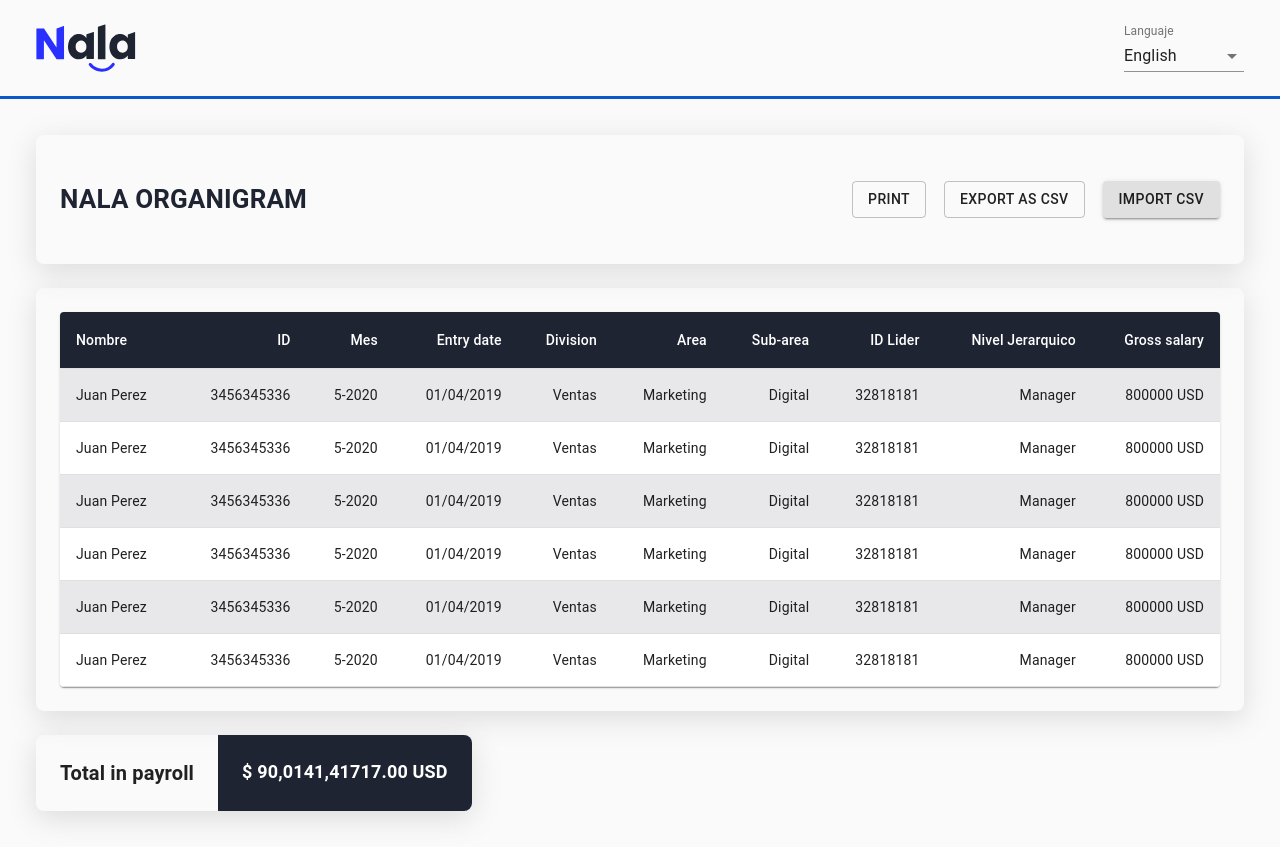
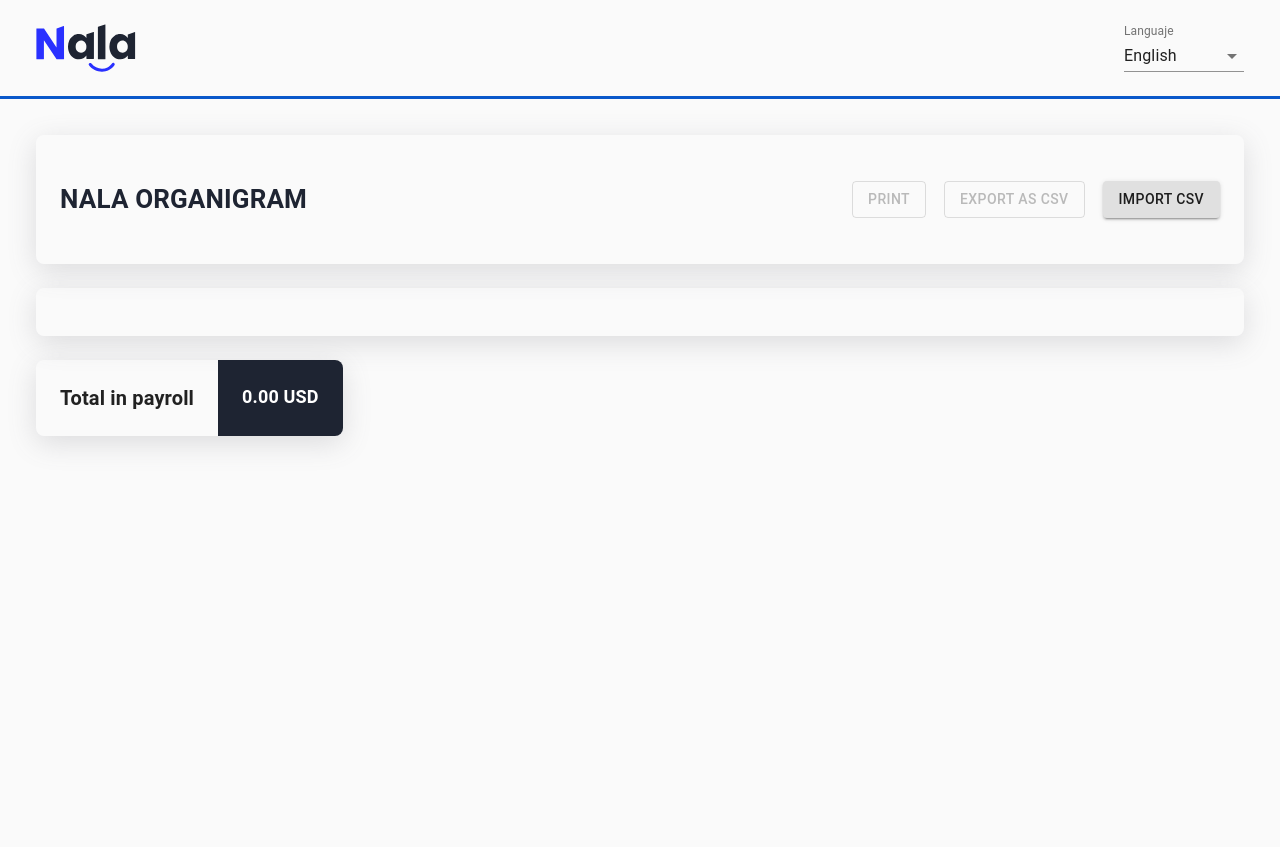
Before and after one commit to wilmion/nala-rocks-exam, a React (Create React App) app: page / in a window 1280 px wide. After the commit the page ends 800 px from the top, so only its background shows below. Built offline with nearby package versions, Linux system fonts and the light colour scheme.

Commit message:
Update Props of components and csv state added

```diff
--- a/src/App.tsx
+++ b/src/App.tsx
@@ -1,4 +1,4 @@
-import React from "react";
+import React, { useState } from "react";
 
 import { PrimordialLayoutStyled } from "./styles/Layouts/primordial-layout.styled";
 
@@ -8,12 +8,16 @@
 import { TableCustom } from "./components/Table";
 
 function App() {
+  const [data, setData] = useState<string[][]>([[]]);
+
+  const bodyData = data.filter((_, i) => i !== 0);
+
   return (
     <div>
       <Header />
       <PrimordialLayoutStyled>
-        <TableActions />
-        <TableCustom />
+        <TableActions onLoadCsv={setData} />
+        <TableCustom headers={data[0]} bodyData={bodyData} />
         <TableTotal />
       </PrimordialLayoutStyled>
     </div>
--- a/src/components/Table/TableTotal.tsx
+++ b/src/components/Table/TableTotal.tsx
@@ -2,11 +2,15 @@
 
 import { TableTotalStyled } from "../../styles/components/table.styled";
 
-export const TableTotal = () => {
+interface Props {
+  readonly total?: number;
+}
+
+export const TableTotal = ({ total = 0 }: Props): JSX.Element => {
   return (
     <TableTotalStyled>
       <span className="t-t-label">Total in payroll</span>
-      <span className="t-t-value">$ 90,0141,41717.00 USD</span>
+      <span className="t-t-value">{total.toFixed(2)} USD</span>
     </TableTotalStyled>
   );
 };
--- a/src/components/Table/index.tsx
+++ b/src/components/Table/index.tsx
@@ -12,98 +12,41 @@
   TableCell,
 } from "@material-ui/core";
 
-export const TableCustom = () => {
+interface Props {
+  readonly headers: string[];
+  readonly bodyData: Array<string[]>;
+}
+
+export const TableCustom = ({ headers, bodyData }: Props) => {
   return (
     <TableStyled>
       <TableContainer component={Paper}>
         <Table aria-label="asdaw">
           <TableHead>
             <TableRow>
-              <TableCell>Nombre</TableCell>
-              <TableCell align="right">ID</TableCell>
-              <TableCell align="right">Mes</TableCell>
-              <TableCell align="right">Entry date</TableCell>
-              <TableCell align="right">Division</TableCell>
-              <TableCell align="right">Area</TableCell>
-              <TableCell align="right">Sub-area</TableCell>
-              <TableCell align="right">ID Lider</TableCell>
-              <TableCell align="right">Nivel Jerarquico</TableCell>
-              <TableCell align="right">Gross salary</TableCell>
+              {headers.map((header, index) => (
+                <TableCell
+                  key={`table-cell-header-${header}-{index}`}
+                  align={index !== 0 ? "right" : "left"}
+                >
+                  {header}
+                </TableCell>
+              ))}
             </TableRow>
           </TableHead>
           <TableBody>
-            <TableRow className="t-row-body">
-              <TableCell>Juan Perez</TableCell>
-              <TableCell align="right">3456345336</TableCell>
-              <TableCell align="right">5-2020</TableCell>
-              <TableCell align="right">01/04/2019</TableCell>
-              <TableCell align="right">Ventas</TableCell>
-              <TableCell align="right">Marketing</TableCell>
-              <TableCell align="right">Digital</TableCell>
-              <TableCell align="right">32818181</TableCell>
-              <TableCell align="right">Manager</TableCell>
-              <TableCell align="right">800000 USD</TableCell>
-            </TableRow>
-            <TableRow className="t-row-body">
-              <TableCell>Juan Perez</TableCell>
-              <TableCell align="right">3456345336</TableCell>
-              <TableCell align="right">5-2020</TableCell>
-              <TableCell align="right">01/04/2019</TableCell>
-              <TableCell align="right">Ventas</TableCell>
-              <TableCell align="right">Marketing</TableCell>
-              <TableCell align="right">Digital</TableCell>
-              <TableCell align="right">32818181</TableCell>
-              <TableCell align="right">Manager</TableCell>
-              <TableCell align="right">800000 USD</TableCell>
-            </TableRow>
-            <TableRow className="t-row-body">
-              <TableCell>Juan Perez</TableCell>
-              <TableCell align="right">3456345336</TableCell>
-              <TableCell align="right">5-2020</TableCell>
-              <TableCell align="right">01/04/2019</TableCell>
-              <TableCell align="right">Ventas</TableCell>
-              <TableCell align="right">Marketing</TableCell>
-              <TableCell align="right">Digital</TableCell>
-              <TableCell align="right">32818181</TableCell>
-              <TableCell align="right">Manager</TableCell>
-              <TableCell align="right">800000 USD</TableCell>
-            </TableRow>
-            <TableRow className="t-row-body">
-              <TableCell>Juan Perez</TableCell>
-              <TableCell align="right">3456345336</TableCell>
-              <TableCell align="right">5-2020</TableCell>
-              <TableCell align="right">01/04/2019</TableCell>
-              <TableCell align="right">Ventas</TableCell>
-              <TableCell align="right">Marketing</TableCell>
-              <TableCell align="right">Digital</TableCell>
-              <TableCell align="right">32818181</TableCell>
-              <TableCell align="right">Manager</TableCell>
-              <TableCell align="right">800000 USD</TableCell>
-            </TableRow>
-            <TableRow className="t-row-body">
-              <TableCell>Juan Perez</TableCell>
-              <TableCell align="right">3456345336</TableCell>
-              <TableCell align="right">5-2020</TableCell>
-              <TableCell align="right">01/04/2019</TableCell>
-              <TableCell align="right">Ventas</TableCell>
-              <TableCell align="right">Marketing</TableCell>
-              <TableCell align="right">Digital</TableCell>
-              <TableCell align="right">32818181</TableCell>
-              <TableCell align="right">Manager</TableCell>
-              <TableCell align="right">800000 USD</TableCell>
-            </TableRow>
-            <TableRow className="t-row-body">
-              <TableCell>Juan Perez</TableCell>
-              <TableCell align="right">3456345336</TableCell>
-              <TableCell align="right">5-2020</TableCell>
-              <TableCell align="right">01/04/2019</TableCell>
-              <TableCell align="right">Ventas</TableCell>
-              <TableCell align="right">Marketing</TableCell>
-              <TableCell align="right">Digital</TableCell>
-              <TableCell align="right">32818181</TableCell>
-              <TableCell align="right">Manager</TableCell>
-              <TableCell align="right">800000 USD</TableCell>
-            </TableRow>
+            {bodyData.map((data, iBData) => (
+              <TableRow key={`table-row-body-${iBData}`} className="t-row-body">
+                {data.map((bodyText, iBDCell) => (
+                  <TableCell
+                    key={`table-row-body-${iBData}-cell-${bodyText}`}
+                    align={iBDCell !== 0 ? "right" : "left"}
+                  >
+                    {bodyText}
+                  </TableCell>
+                ))}
+              </TableRow>
+            ))}
           </TableBody>
         </Table>
       </TableContainer>
--- a/src/components/TableActions/index.tsx
+++ b/src/components/TableActions/index.tsx
@@ -1,24 +1,80 @@
-import React from "react";
+import React, { memo, useCallback } from "react";
 
 import { TableActionsStyled } from "../../styles/components/table-actions.styled";
 
 import { Button } from "@material-ui/core";
 
-export const TableActions = () => {
+interface Props {
+  readonly onLoadCsv?: (csv: Array<string[]>) => void;
+  readonly existCSV?: boolean;
+}
+
+export const TableActions = memo<Props>(({ onLoadCsv, existCSV }) => {
+  const handleImportCsv = useCallback(() => {
+    const input = document.createElement("input");
+    input.type = "file";
+    input.accept = ".csv";
+
+    const reader = new FileReader();
+
+    reader.onload = function () {
+      const results: Array<string[]> = [];
+
+      const data = reader.result as string;
+      const lines = data.split("\n");
+
+      lines.forEach((line) => {
+        if (line.length === 0) return;
+
+        const information = line.split(",");
+        results.push(information);
+      });
+
+      if (onLoadCsv) onLoadCsv(results);
+    };
+
+    input.onchange = function (event) {
+      const files = input.files as FileList;
+
+      if (!files[0]) return;
+
+      reader.readAsText(files[0]);
+    };
+
+    input.click();
+  }, [onLoadCsv]);
+
   return (
     <TableActionsStyled>
       <h1 className="t-a-title">NALA Organigram</h1>
       <div className="t-a-btns">
-        <Button className="t-a-btns__btn" variant="outlined">
+        <Button
+          className="t-a-btns__btn"
+          variant="outlined"
+          disabled={!existCSV}
+        >
           Print
         </Button>
-        <Button className="t-a-btns__btn" variant="outlined">
+        <Button
+          className="t-a-btns__btn"
+          variant="outlined"
+          disabled={!existCSV}
+        >
           Export as CSV
         </Button>
-        <Button className="t-a-btns__btn" variant="contained">
-          Import CSV
-        </Button>
+
+        {!existCSV && (
+          <Button
+            className="t-a-btns__btn"
+            variant="contained"
+            onClick={handleImportCsv}
+          >
+            Import CSV
+          </Button>
+        )}
       </div>
     </TableActionsStyled>
   );
-};
+});
+
+TableActions.displayName = "TableActions";
```
Also changed, not shown: 1 other file (tests, documents, lock files or other folders).
